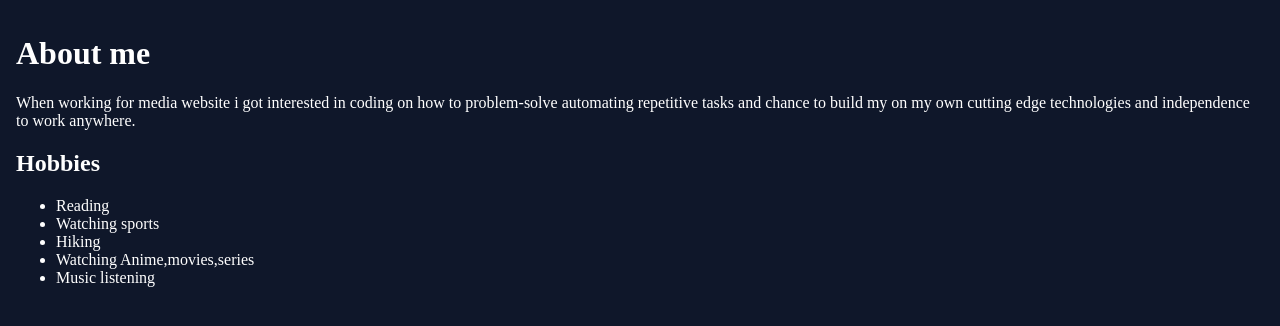
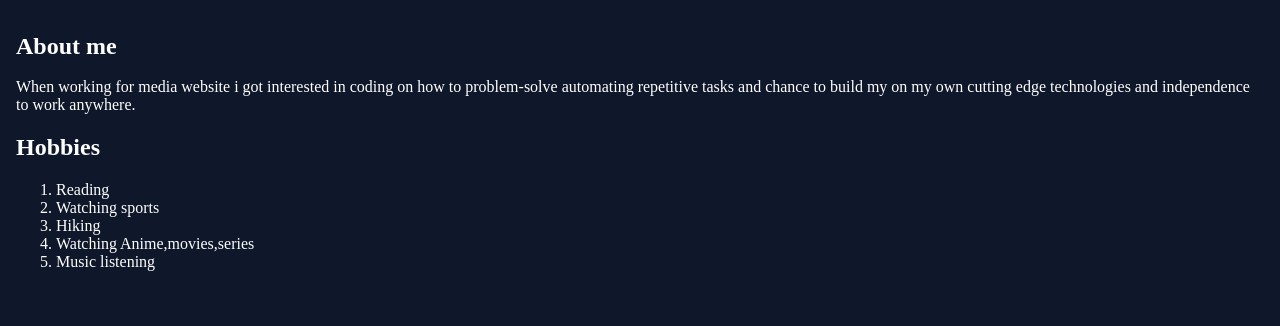
Before and after one commit to kennzuki/portfolio, a plain HTML site: page index.html in a window 1280 px wide. Shown: the part 356-682 px from the top of the page. Drawn offline with Linux system fonts and the light colour scheme.

Commit message:
styled about me and hobbies

```diff
--- a/styles.css
+++ b/styles.css
@@ -59,6 +59,15 @@ background: #0F172A;
    text-align: center;
  }
 
+ .about h1{
+    font-size: 1.5rem;
+    line-height: 2rem;
+    font-weight: 700;
+ }
+ .about ul{
+    list-style: decimal;
+ }
+
 
 @media (min-width: 640px)
 {
```
